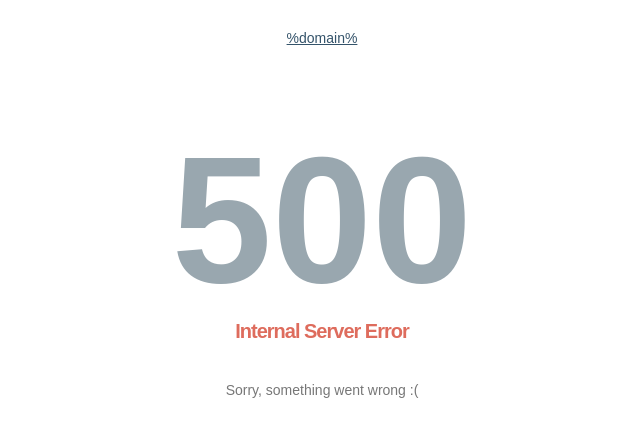
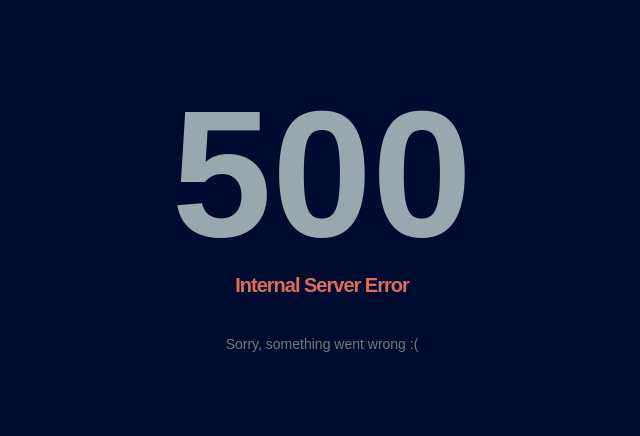
Before and after one commit to pkfrom/404, a plain HTML site: page 50x.html in a window 1280 px wide. Shown: the whole page, without its empty margins (318-958 px from the left). Drawn offline with Linux system fonts and the light colour scheme.

Commit message:
Update 50x.html

```diff
--- a/50x.html
+++ b/50x.html
@@ -4,7 +4,7 @@
     <meta http-equiv="Content-Type" content="text/html; charset=UTF-8"/>
     <meta name="description" content="Sorry, something went wrong. Internal Server Error"/>
     <style type="text/css">
-        body {font-size:14px; color:#777777; font-family:arial; text-align:center;}
+        body {font-size:14px; color:#777777; font-family:arial; text-align:center; background-color: #000c2f;}
         h1 {font-size:180px; color:#99A7AF; margin: 70px 0 0 0;}
         h2 {color: #DE6C5D; font-family: arial; font-size: 20px; font-weight: bold; letter-spacing: -1px; margin: -3px 0 39px;}
         p {width:320px; text-align:center; margin-left:auto;margin-right:auto; margin-top: 30px }
@@ -17,7 +17,6 @@
 </head>
 
 <body>
-    <p><a href="http://%domain%/">%domain%</a></p>
 
     <h1>500</h1>
     <h2>Internal Server Error</h2>
```
